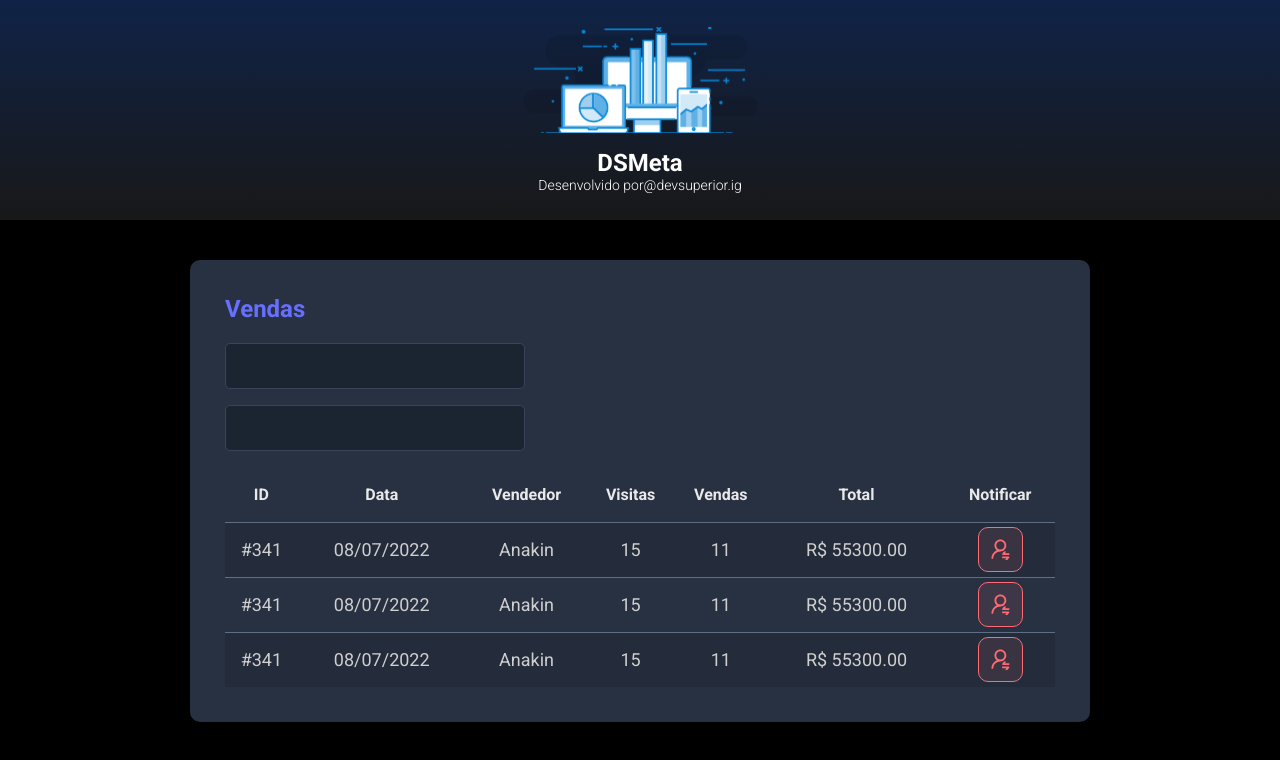
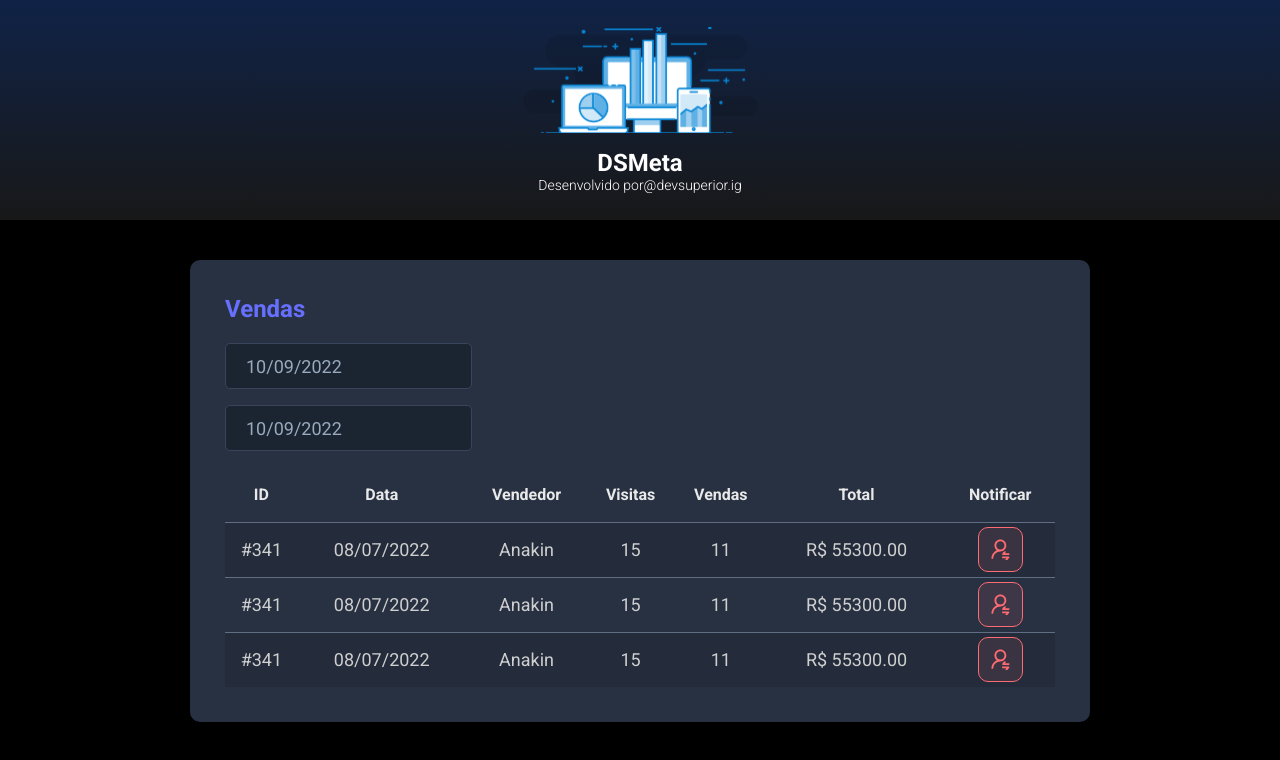
Before and after one commit to vitor812/dsmeta, a React (Vite) app in the folder frontend/: page / in a window 1280 px wide. Shown: the top 760 px of the page. Built offline with nearby package versions, Linux system fonts and the light colour scheme.

Commit message:
Datepicker

```diff
--- a/frontend/package.json
+++ b/frontend/package.json
@@ -9,7 +9,9 @@
     "preview": "vite preview"
   },
   "dependencies": {
+    "@types/react-datepicker": "4.4.2",
     "react": "^18.2.0",
+    "react-datepicker": "4.8.0",
     "react-dom": "^18.2.0"
   },
   "devDependencies": {
--- a/frontend/src/components/SalesCard/index.tsx
+++ b/frontend/src/components/SalesCard/index.tsx
@@ -1,15 +1,27 @@
-import NotificationButton from "../NotificationButton"
-import "./styles.css"
+import DatePicker from "react-datepicker";
+import "react-datepicker/dist/react-datepicker.css";
+import NotificationButton from "../NotificationButton";
+import "./styles.css";
 function SalesCard() {
-  return(
+  return (
     <div className="dsmeta-card">
       <h2 className="dsmeta-sales-title">Vendas</h2>
       <div>
         <div className="dsmeta-form-control-container">
-        <input className="dsmeta-form-control" type="text"/>
+          <DatePicker
+            selected={new Date()}
+            onChange={(date: Date) => {}}
+            className="dsmeta-form-control"
+            dateFormat="dd/MM/yyyy"
+          />
         </div>
         <div className="dsmeta-form-control-container">
-        <input className="dsmeta-form-control" type="text"/>
+          <DatePicker
+            selected={new Date()}
+            onChange={(date: Date) => {}}
+            className="dsmeta-form-control"
+            dateFormat="dd/MM/yyyy"
+          />
         </div>
       </div>
 
@@ -36,7 +48,7 @@
               <td>R$ 55300.00</td>
               <td>
                 <div className="dsmeta-red-btn-container">
-              <NotificationButton/>
+                  <NotificationButton />
                 </div>
               </td>
             </tr>
@@ -49,8 +61,7 @@
               <td>R$ 55300.00</td>
               <td>
                 <div className="dsmeta-red-btn-container">
-              <NotificationButton/>
-
+                  <NotificationButton />
                 </div>
               </td>
             </tr>
@@ -63,17 +74,15 @@
               <td>R$ 55300.00</td>
               <td>
                 <div className="dsmeta-red-btn-container">
-               <NotificationButton/>
+                  <NotificationButton />
                 </div>
               </td>
             </tr>
           </tbody>
-
         </table>
       </div>
-
     </div>
-  )
+  );
 }
 
-export default SalesCard
+export default SalesCard;
```
Also changed, not shown: 1 other file (tests, documents, lock files or other folders). Lines whose indentation alone changed are shown as unchanged.
